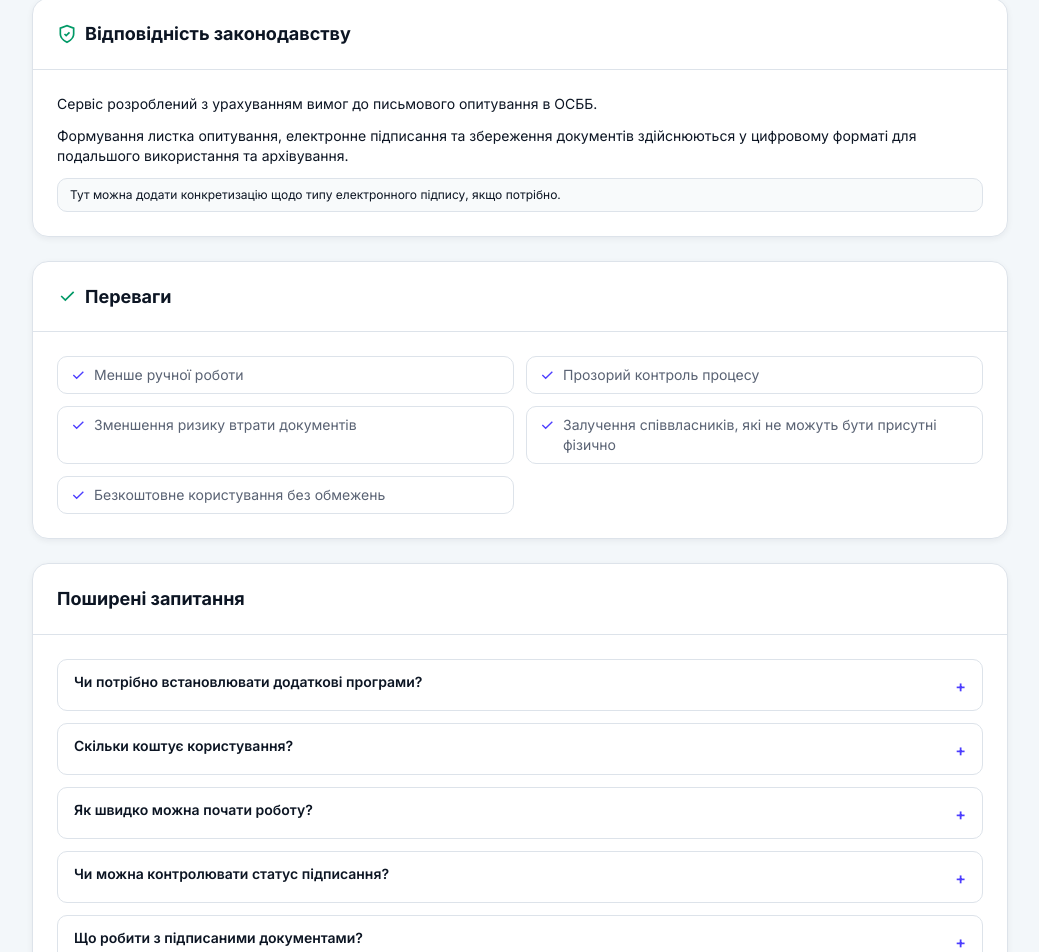
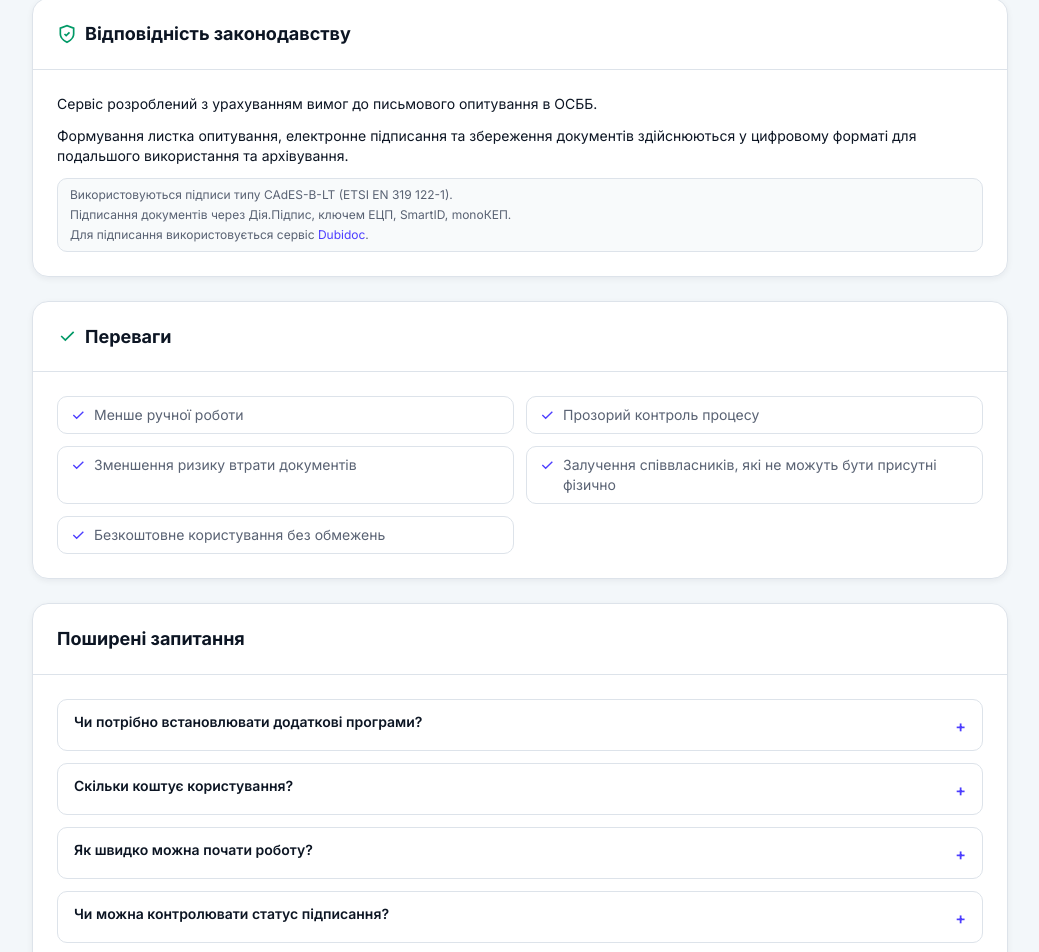
Before and after one commit to vplvua/zbory-osbb-online, a Next.js app: page / in a window 1280 px wide. Shown: the part 2447-3399 px from the top of the page, without its empty margins (120-1159 px from the left). Built offline with nearby package versions, Linux system fonts and the light colour scheme; no server answers.

Commit message:
feat(analytics): integrate Vercel Web Analytics in root layout

```diff
--- a/app/layout.tsx
+++ b/app/layout.tsx
@@ -1,5 +1,6 @@
 import './globals.css';
 import { Inter } from 'next/font/google';
+import { Analytics } from '@vercel/analytics/next';
 import RequiredFieldsController from '@/components/forms/required-fields-controller';
 import ToastProvider from '@/components/toast/toast-provider';
 
@@ -18,6 +19,7 @@ export default function RootLayout({
     <html lang="uk">
       <body className={`${inter.variable} bg-background text-foreground font-sans antialiased`}>
         {children}
+        <Analytics />
         <RequiredFieldsController />
         <ToastProvider />
       </body>
--- a/app/page.tsx
+++ b/app/page.tsx
@@ -382,9 +382,22 @@ export default async function HomePage() {
                   Формування листка опитування, електронне підписання та збереження документів
                   здійснюються у цифровому форматі для подальшого використання та архівування.
                 </p>
-                <p className="text-muted-foreground border-border/70 bg-surface-muted/70 rounded-md border px-3 py-2 text-xs">
-                  Тут можна додати конкретизацію щодо типу електронного підпису, якщо потрібно.
-                </p>
+                <div className="text-muted-foreground border-border/70 bg-surface-muted/70 space-y-1 rounded-md border px-3 py-2 text-xs">
+                  <p>Використовуються підписи типу CAdES-B-LT (ETSI EN 319 122-1).</p>
+                  <p>Підписання документів через Дія.Підпис, ключем ЕЦП, SmartID, monoКЕП.</p>
+                  <p>
+                    Для підписання використовується сервіс{' '}
+                    <a
+                      href="https://my.dubidoc.com.ua/auth?ref=ZDJBhNlaeX"
+                      target="_blank"
+                      rel="noopener noreferrer"
+                      className="text-brand hover:underline"
+                    >
+                      Dubidoc
+                    </a>
+                    .
+                  </p>
+                </div>
               </CardContent>
             </Card>
           </section>
--- a/package.json
+++ b/package.json
@@ -19,6 +19,7 @@
   "dependencies": {
     "@pdf-lib/fontkit": "^1.1.1",
     "@prisma/client": "^6.1.0",
+    "@vercel/analytics": "^1.6.1",
     "next": "16.1.6",
     "pdf-lib": "^1.17.1",
     "react": "19.2.3",
```
Also changed, not shown: 1 other file (tests, documents, lock files or other folders).
